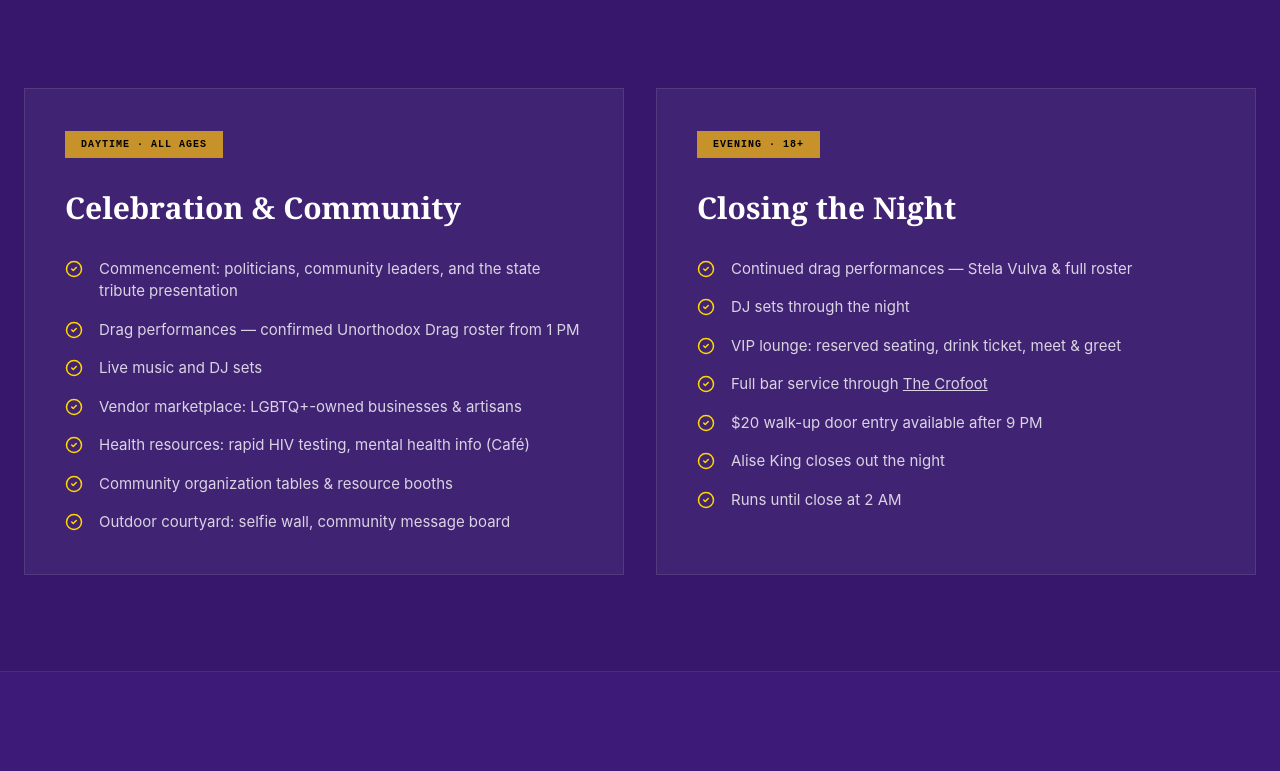
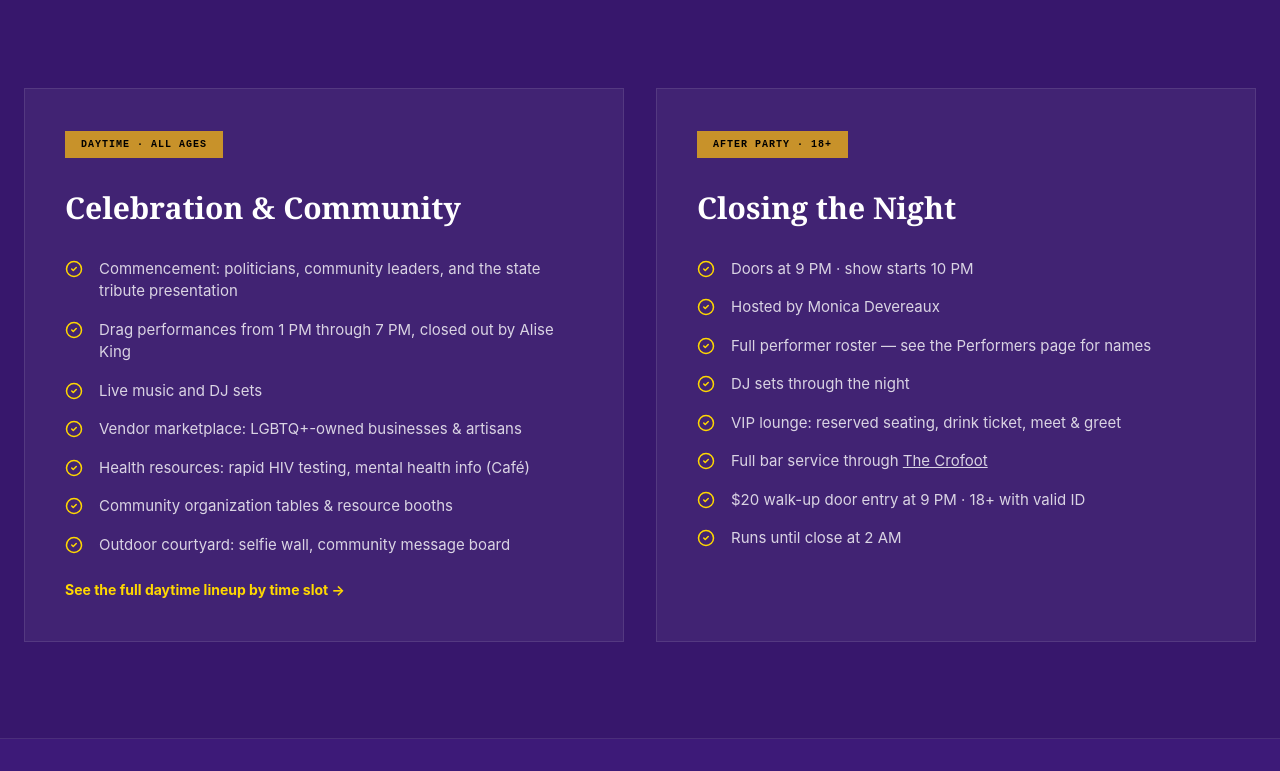
Before and after one commit to brokenbartender/pride-in-pontiac-2026, a React (Vite) app: page /schedule in a window 1280 px wide. Shown: the part 1232-2003 px from the top of the page. Built offline with nearby package versions, Linux system fonts and the light colour scheme; no server answers.

Commit message:
Sync Schedule page with final After Party structure (9 PM doors / 10 PM show, Monica Devereaux hosting) and correct Alise King attribution

```diff
--- a/src/pages/Schedule.tsx
+++ b/src/pages/Schedule.tsx
@@ -1,3 +1,4 @@
+import { Link } from "react-router-dom";
 import { PrideStripe } from "../components/PrideStripe";
 import { GayMenStripe } from "../components/GayMenStripe";
 import { Clock, MapPin, CheckCircle2, Mic2 } from "lucide-react";
@@ -16,7 +17,7 @@ export function Schedule() {
           A Full Day <br/>of <span className="italic text-pride-gold-light">Pride.</span>
         </h1>
         <p className="text-xl text-pride-white/80 max-w-2xl leading-relaxed">
-          Held at <a href="https://thecrofoot.com" target="_blank" rel="noopener noreferrer" className="underline hover:text-pride-gold transition-colors">The Crofoot</a> in the heart of Pontiac, the day opens with a community commencement, moves into an all-ages daytime celebration, and closes out with an 18+ evening show running until 2 AM.
+          Held at <a href="https://thecrofoot.com" target="_blank" rel="noopener noreferrer" className="underline hover:text-pride-gold transition-colors">The Crofoot</a> in the heart of Pontiac, the day opens with a community commencement, moves into an all-ages daytime celebration through 7 PM, and closes out with a separate 18+ After Party — doors at 9 PM, show at 10 PM — running until 2 AM.
         </p>
       </div>
 
@@ -48,7 +49,7 @@ export function Schedule() {
             <ul className="space-y-4">
               {[
                 "Commencement: politicians, community leaders, and the state tribute presentation",
-                "Drag performances — confirmed Unorthodox Drag roster from 1 PM",
+                "Drag performances from 1 PM through 7 PM, closed out by Alise King",
                 "Live music and DJ sets",
                 "Vendor marketplace: LGBTQ+-owned businesses & artisans",
                 "Health resources: rapid HIV testing, mental health info (Café)",
@@ -61,19 +62,23 @@ export function Schedule() {
                 </li>
               ))}
             </ul>
+            <Link to="/performers" className="inline-flex items-center gap-2 text-sm font-bold text-pride-gold-light hover:text-pride-white transition-colors mt-6">
+              See the full daytime lineup by time slot →
+            </Link>
           </div>
 
           <div className="bg-pride-white/5 border border-pride-white/10 p-10 hover:bg-pride-white/10 transition-colors">
-            <span className="inline-block bg-pride-gold text-pride-black font-mono text-[10px] tracking-widest uppercase font-bold px-4 py-1.5 mb-8">Evening &middot; 18+</span>
+            <span className="inline-block bg-pride-gold text-pride-black font-mono text-[10px] tracking-widest uppercase font-bold px-4 py-1.5 mb-8">After Party &middot; 18+</span>
             <h3 className="font-serif font-bold text-3xl mb-8">Closing the Night</h3>
             <ul className="space-y-4">
               {[
-                "Continued drag performances — Stela Vulva & full roster",
+                "Doors at 9 PM · show starts 10 PM",
+                "Hosted by Monica Devereaux",
+                "Full performer roster — see the Performers page for names",
                 "DJ sets through the night",
                 "VIP lounge: reserved seating, drink ticket, meet & greet",
                 <span key="crofoot">Full bar service through <a href="https://thecrofoot.com" target="_blank" rel="noopener noreferrer" className="underline hover:text-pride-gold transition-colors">The Crofoot</a></span>,
-                "$20 walk-up door entry available after 9 PM",
-                "Alise King closes out the night",
+                "$20 walk-up door entry at 9 PM · 18+ with valid ID",
                 "Runs until close at 2 AM"
               ].map((item, i) => (
                 <li key={i} className="flex gap-4 items-start text-[15px] text-pride-white/80">
@@ -125,11 +130,11 @@ export function Schedule() {
           <FAQAccordion faqs={[
             {
               q: "What is the timeline for the day?",
-              a: "Doors open at noon with a free, all-ages community commencement — local politicians, organizations, and community leaders speak, including a special state tribute. Performances begin at 1:00 PM. Free entry runs through 3 PM; a GA ticket is required after that. Starting at 7:30 PM the event is 18+. After 9 PM, $20 walk-up door entry is available. The night runs until close at 2 AM, with Alise King closing out the show."
+              a: "Doors open at noon with a free, all-ages community commencement — local politicians, organizations, and community leaders speak, including a special state tribute. Performances begin at 1:00 PM. Free entry runs through 3 PM; a GA ticket is required after that, still all ages through 7 PM. Alise King closes the daytime program at 7 PM. Free wristbands expire at that point — the After Party is a separate show with its own doors at 9 PM (show at 10 PM), 18+, hosted by Monica Devereaux, running until close at 2 AM."
             },
             {
               q: "What are the age restrictions?",
-              a: "Daytime programming (noon–7:30 PM) is open to all ages. Starting at 7:30 PM, entry requires guests to be 18+ with valid ID."
+              a: "Daytime programming (noon–7 PM) is open to all ages. The After Party, starting at 9 PM doors, requires guests to be 18+ with valid ID. 21+ guests get an additional wristband to drink, checked when ordering at the bar."
             },
             {
               q: "Where should I park?",
```
